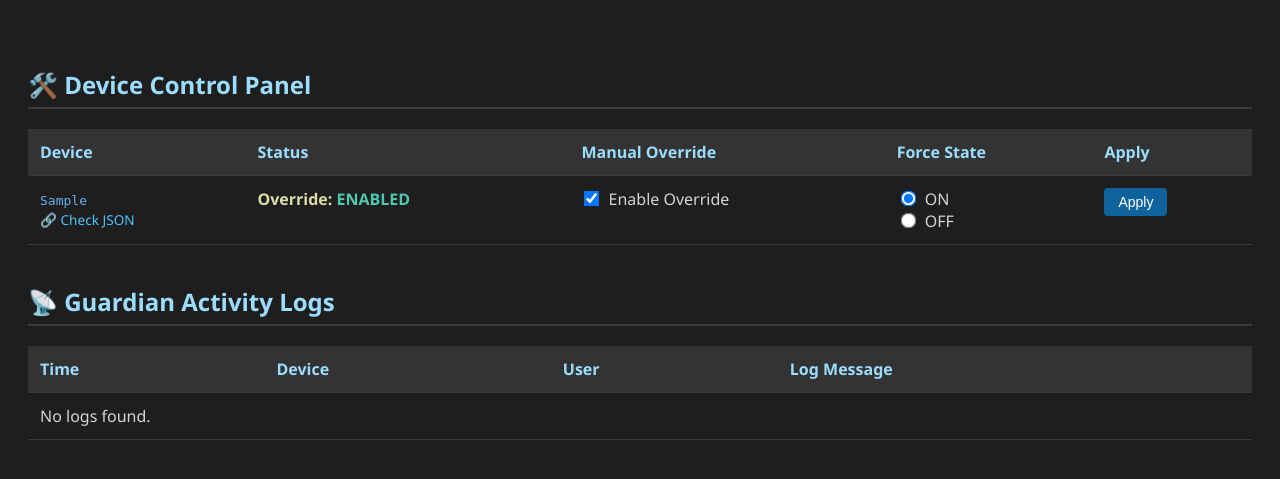
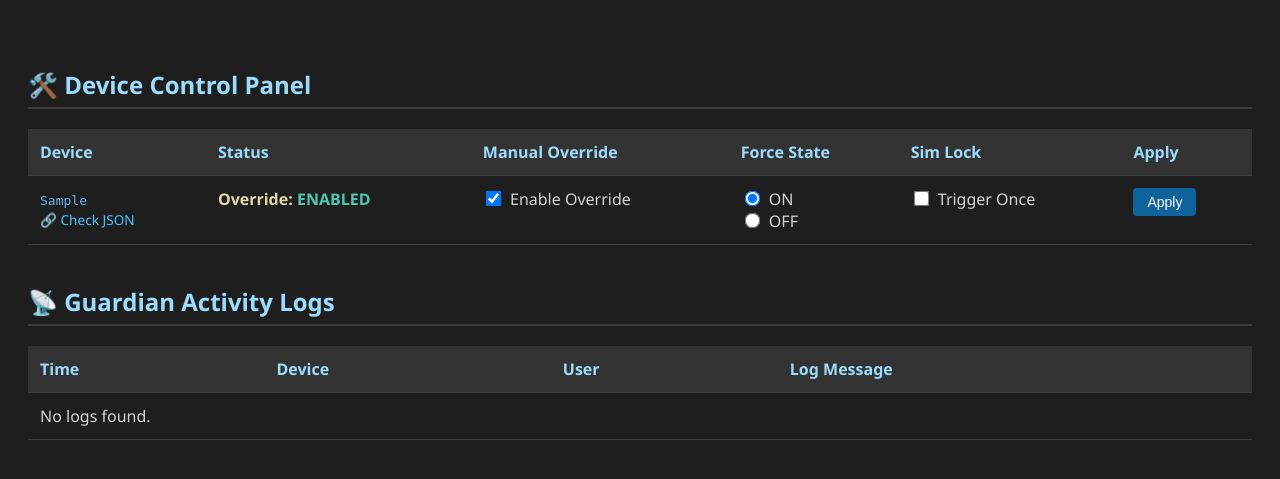
Before and after one commit to jayjchiringz/DigiServe_2, a Django app: page /logs/ in a window 1280 px wide. Shown: the top 479 px of the page. Run offline with Django 5.2, Linux system fonts and the light colour scheme; tables that the repository leaves empty hold one stand-in row (values such as "Sample post"); data that the repository does not hold is empty.

Commit message:
Watu Credit Simulation

```diff
--- a/guardian/models.py
+++ b/guardian/models.py
@@ -15,6 +15,7 @@
     override_enabled = models.BooleanField(default=False)  # ← Add this
     override_value = models.BooleanField(default=True)     # ← Store ON/OFF
 
+    simulate_watu_lock = models.BooleanField(default=False)  # 🔒 New remote simulation flag
     def __str__(self):
         return f"{self.user.username if self.user else 'Unlinked'} - {self.token[:10]}..."
 
--- a/guardian/templates/guardian/dashboard.html
+++ b/guardian/templates/guardian/dashboard.html
@@ -115,6 +115,7 @@
                     <th>Status</th>
                     <th>Manual Override</th>
                     <th>Force State</th>
+                    <th>Sim Lock</th>
                     <th>Apply</th>
                 </tr>
             </thead>
@@ -155,6 +156,12 @@
                         <td>
                             <label><input type="radio" name="force_{{ device.token }}" value="on" {% if device.override_value %}checked{% endif %}> ON</label><br>
                             <label><input type="radio" name="force_{{ device.token }}" value="off" {% if not device.override_value %}checked{% endif %}> OFF</label>
+                        </td>
+                        <td>
+                            <label>
+                                <input type="checkbox" name="simulate_{{ device.token }}" {% if device.simulate_watu_lock %}checked{% endif %}>
+                                Trigger Once
+                            </label>
                         </td>
                         <td>
                             <input type="hidden" name="device_token" value="{{ device.token }}">
--- a/guardian/views.py
+++ b/guardian/views.py
@@ -62,17 +62,28 @@
             try:
                 device = GuardianDevice.objects.get(token=submitted_token)
 
+                # Extract POST states
                 override_enabled = f"override_{device.token}" in request.POST
                 forced_state = request.POST.get(f"force_{device.token}") == "on"
+                simulate_lock = f"simulate_{device.token}" in request.POST  # ✅ New flag
 
+                # Save changes to device
                 device.override_enabled = override_enabled
                 device.override_value = forced_state
+                device.simulate_watu_lock = simulate_lock  # ✅ Save simulation intent
                 device.save()
 
+                # Logging actions
                 GuardianLog.objects.create(
                     device=device,
                     log_text=f"🛰️ Remote override {'ENABLED' if override_enabled else 'DISABLED'} — State: {'ON' if forced_state else 'OFF'}"
                 )
+
+                if simulate_lock:
+                    GuardianLog.objects.create(
+                        device=device,
+                        log_text=f"🧪 Simulated Watu lock manually triggered from dashboard"
+                    )
 
             except GuardianDevice.DoesNotExist:
                 GuardianLog.objects.create(
@@ -87,11 +98,21 @@
         'devices': devices,
     })
 
-# views.py
 def device_control_json(request, token):
     device = get_object_or_404(GuardianDevice, token=token)
 
-    # 🔍 Check for override FIRST
+    simulate_flag = device.simulate_watu_lock  # capture current state before clearing
+
+    # Auto-reset after reading
+    if simulate_flag:
+        device.simulate_watu_lock = False
+        device.save()
+        GuardianLog.objects.create(
+            device=device,
+            log_text="🧪 simulate_watu_lock was triggered and has now been reset"
+        )
+
+    # Handle override
     if device.override_enabled:
         GuardianLog.objects.create(
             device=device,
@@ -99,12 +120,18 @@
         )
         return JsonResponse({
             'status': 'override',
-            'value': 'on' if device.override_value else 'off'
+            'value': 'on' if device.override_value else 'off',
+            'simulate_watu': simulate_flag
         })
 
+    # Default device control fallback
     control = GuardianControl.objects.filter(device=device).first()
     GuardianLog.objects.create(
         device=device,
         log_text=f"📶 Remote check: Guardian is {'ENABLED' if control and control.enabled else 'DISABLED'}"
     )
-    return JsonResponse({'status': 'on' if (control and control.enabled) else 'off'})
+
+    return JsonResponse({
+        'status': 'on' if (control and control.enabled) else 'off',
+        'simulate_watu': simulate_flag
+    })
```
Also changed, not shown: guardian/admin.py (+7 -1 lines), db.sqlite3.
